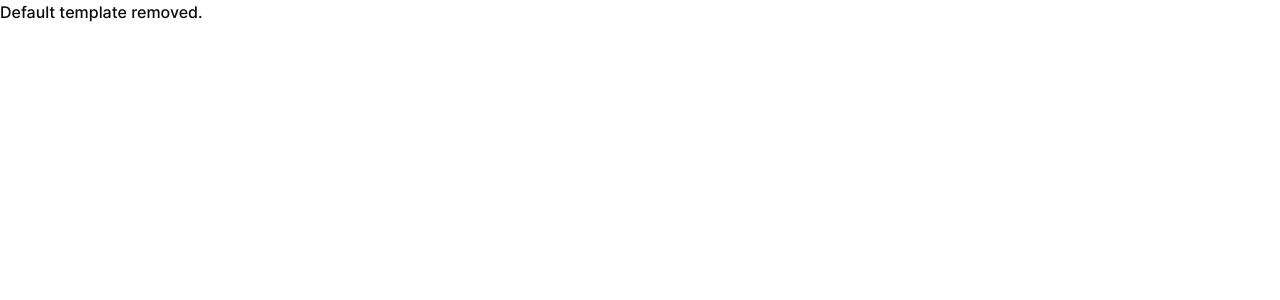
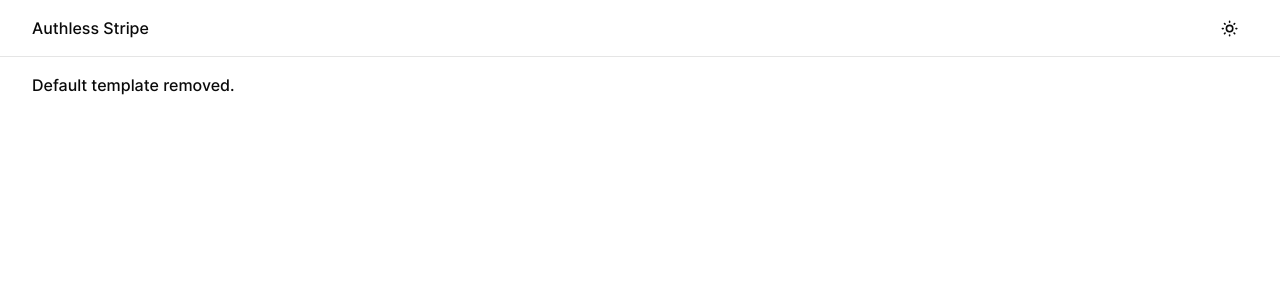
Before and after one commit to aakindel/authless-stripe, a Next.js app: page / in a window 1280 px wide. Shown: the top 300 px of the page. Built offline with nearby package versions, Linux system fonts and the light colour scheme.

Commit message:
create main nav

```diff
--- a/app/page.tsx
+++ b/app/page.tsx
@@ -1,10 +1,14 @@
+import { MainNav } from "@/components/main-nav";
 import type { NextPage } from "next";
 
 const Home: NextPage = () => {
   return (
-    <main>
-      <p className="font-medium">Default template removed.</p>
-    </main>
+    <div className="mx-auto min-h-screen w-full">
+      <MainNav />
+      <div className="mx-auto min-h-[calc(100vh-57px)] w-full max-w-[1400px] px-4 pt-4 sm:px-8">
+        <p className="font-medium">Default template removed.</p>
+      </div>
+    </div>
   );
 };
 
--- /dev/null
+++ b/components/main-nav.tsx
@@ -0,0 +1,18 @@
+import Link from "next/link";
+import ThemeChanger from "./theme-changer";
+
+export function MainNav() {
+  return (
+    <header className="w-full border-b bg-white dark:bg-neutral-950">
+      <div className="mx-auto flex h-14 w-full max-w-[1400px] items-center justify-between gap-4 px-4 sm:px-8">
+        <Link
+          href="/"
+          className="text-base font-medium text-neutral-950 dark:text-neutral-50"
+        >
+          Authless Stripe
+        </Link>
+        <ThemeChanger />
+      </div>
+    </header>
+  );
+}
```
